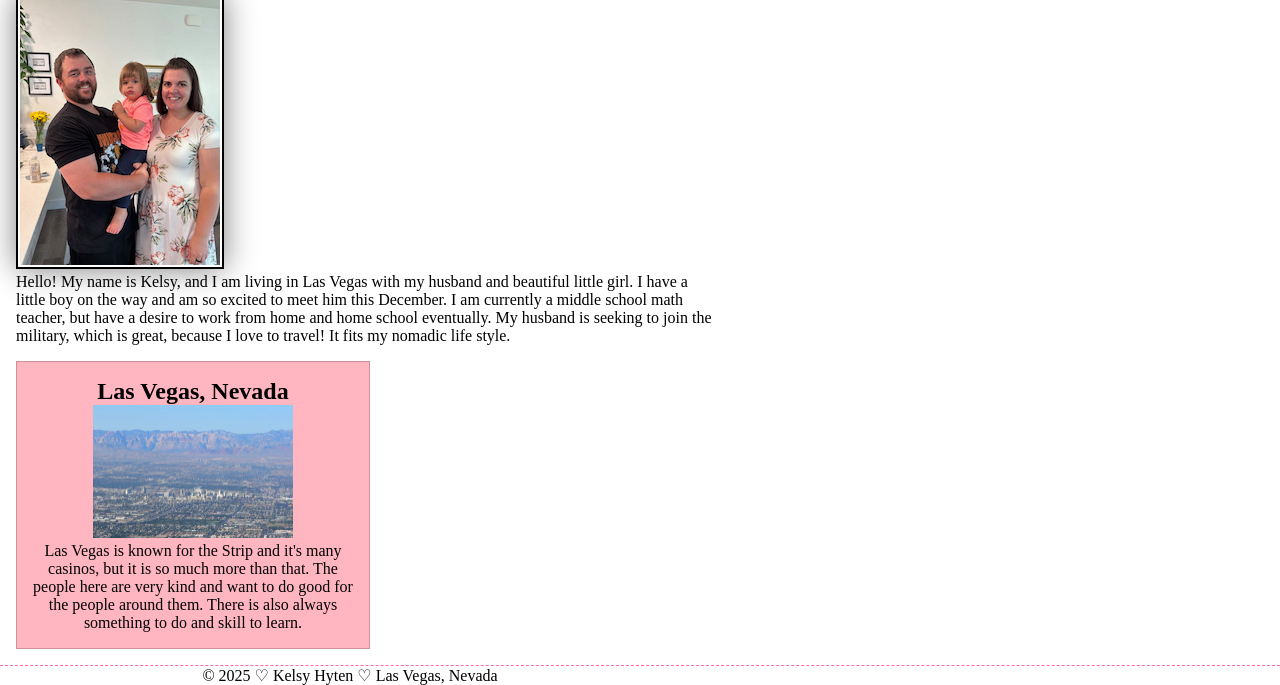
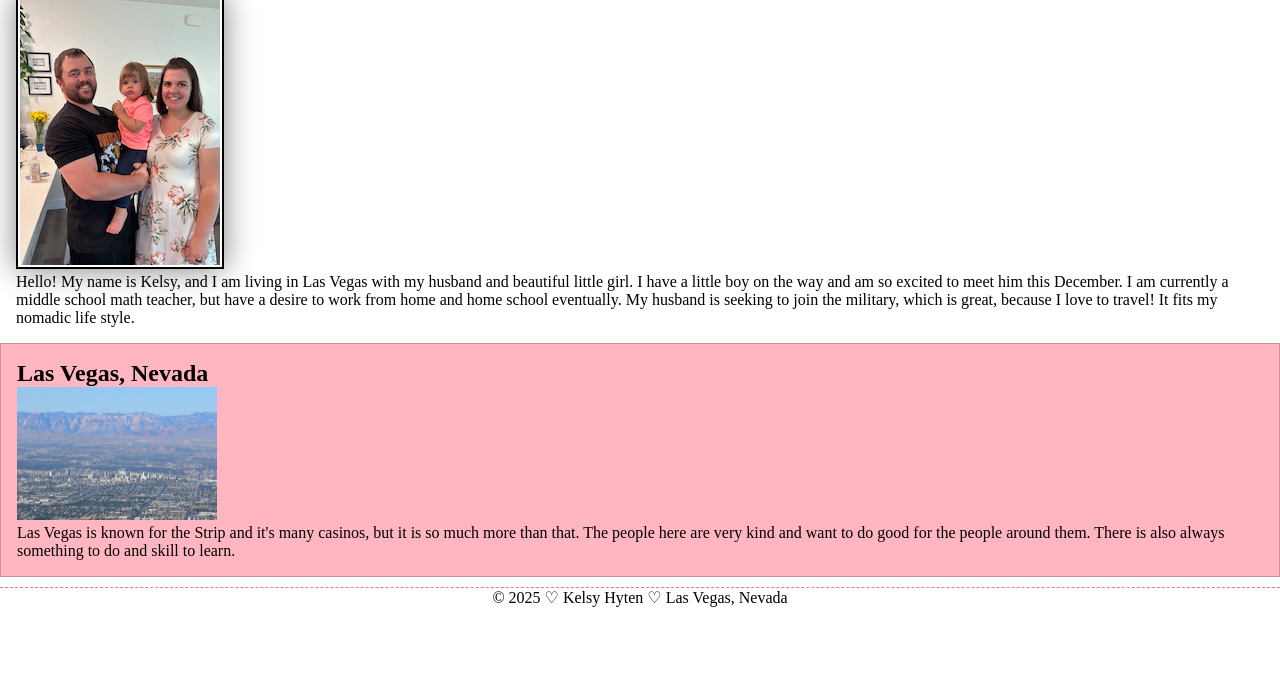
Before and after one commit to hytenkelsy/wdd130, a plain HTML site: page index.html in a window 1280 px wide. Shown: the part 195-880 px from the top of the page. After the commit the page ends 802 px from the top, so only its background shows below. Drawn offline with Linux system fonts and the light colour scheme.

Commit message:
Week 3 Learning Activity - Home Page

```diff
--- a/styles/styles.css
+++ b/styles/styles.css
@@ -1,3 +1,7 @@
+:root {
+    padding: 10 px;
+}
+
 * {
     margin: 0;
     padding: 0;
@@ -30,19 +34,12 @@ main img {
     box-shadow: 0 0 30px gray;
 }
 
-p {
-    padding: 0;
-    max-width: 700px;
-}
-
 aside {
-    width: 20rem;
-    margin: 1rem;
     border: 1px solid rgb(0 0 0 / 0.2);
     padding: 1rem;
     background-color: lightpink;
     color: black;
-    text-align: center;
+    text-align: left;
 }
 
 aside img {
```
